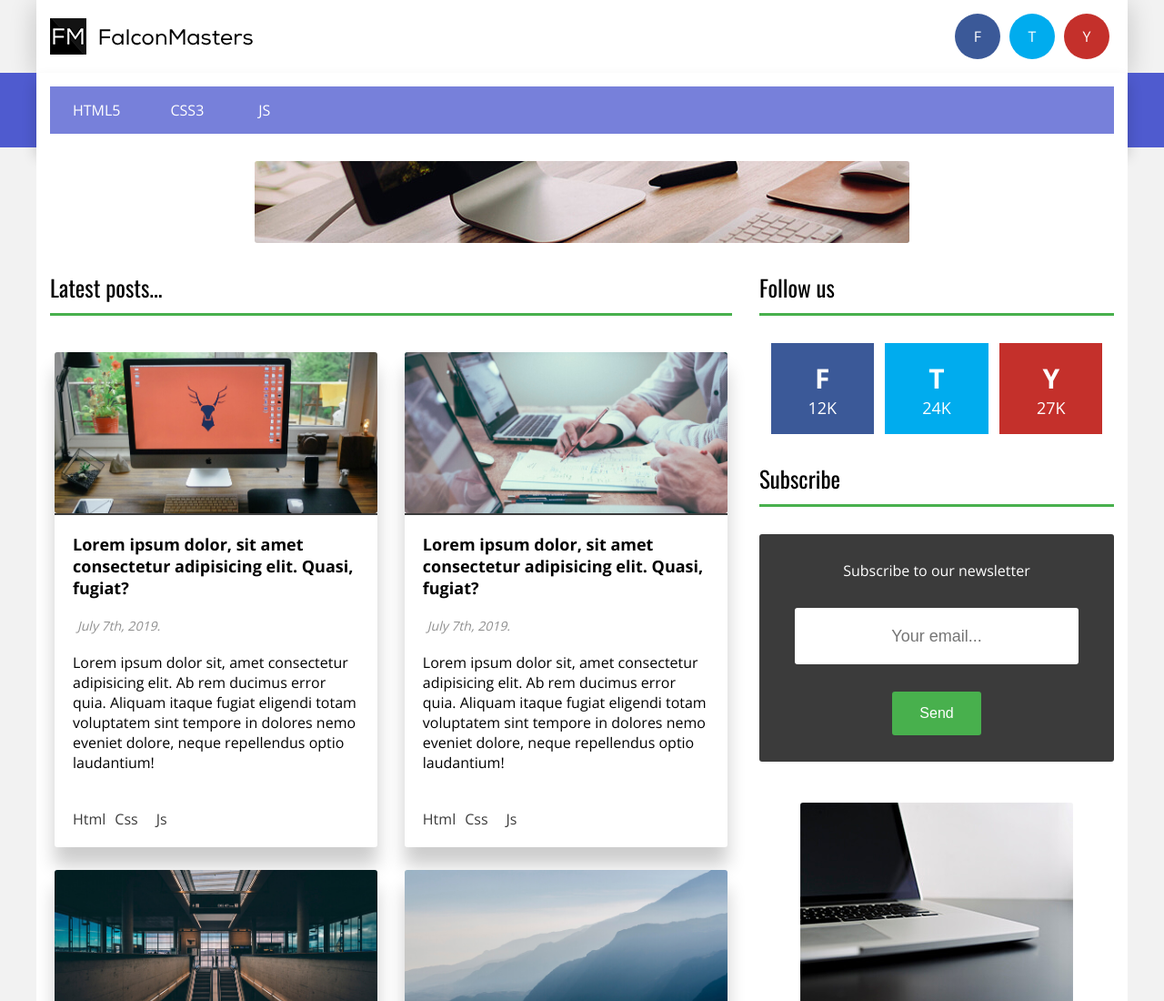
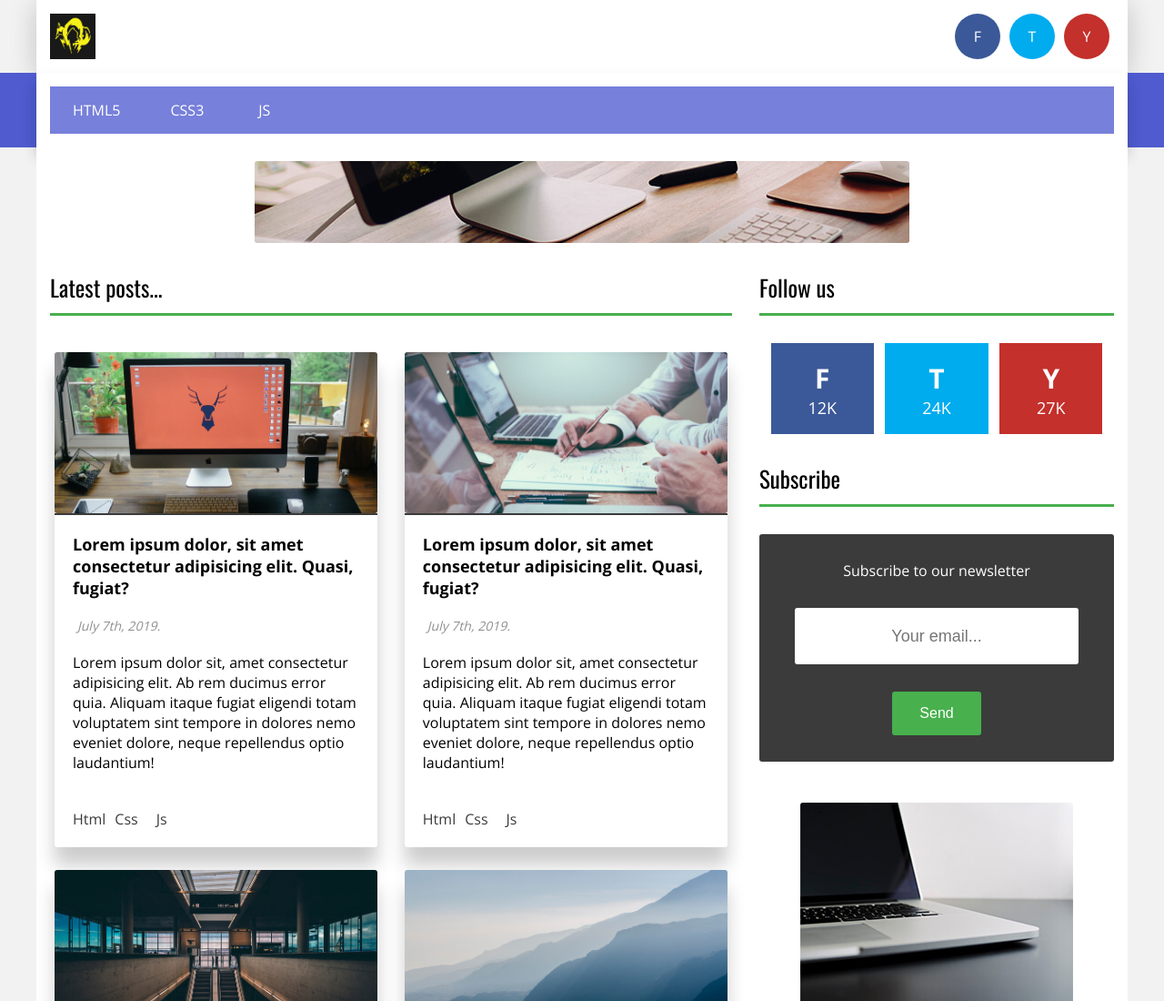
Before and after one commit to N-bred/simple-blog-site, a plain HTML site: page index.html in a window 1280 px wide. Shown: the top 1100 px of the page at 91% size. Drawn offline with nearby package versions, Linux system fonts and the light colour scheme.

Commit message:
Change of  logo

```diff
--- a/css/style.scss
+++ b/css/style.scss
@@ -66,6 +66,8 @@ body {
       img {
          display: block;
          height: auto;
+         width: 100%;
+         max-width: 5rem;
       }
    }
 
--- a/index.html
+++ b/index.html
@@ -13,7 +13,7 @@
             <!-- Hero -->
             <div class="header__hero">
                <div class="logo__container">
-                  <img src="./img/logo.png" alt="Logo" />
+                  <img src="./img/logo2.jpg" alt="Logo" />
                </div>
                <div class="social-media__container">
                   <ul class="social-media__list">
@@ -542,7 +542,6 @@
       </footer>
       <!-- End Main -->
 
-
       <script src="./js/app.js"></script>
    </body>
 </html>
```
Also changed, not shown: css/style.css, img/logo2.jpg (added), 1 other file.
